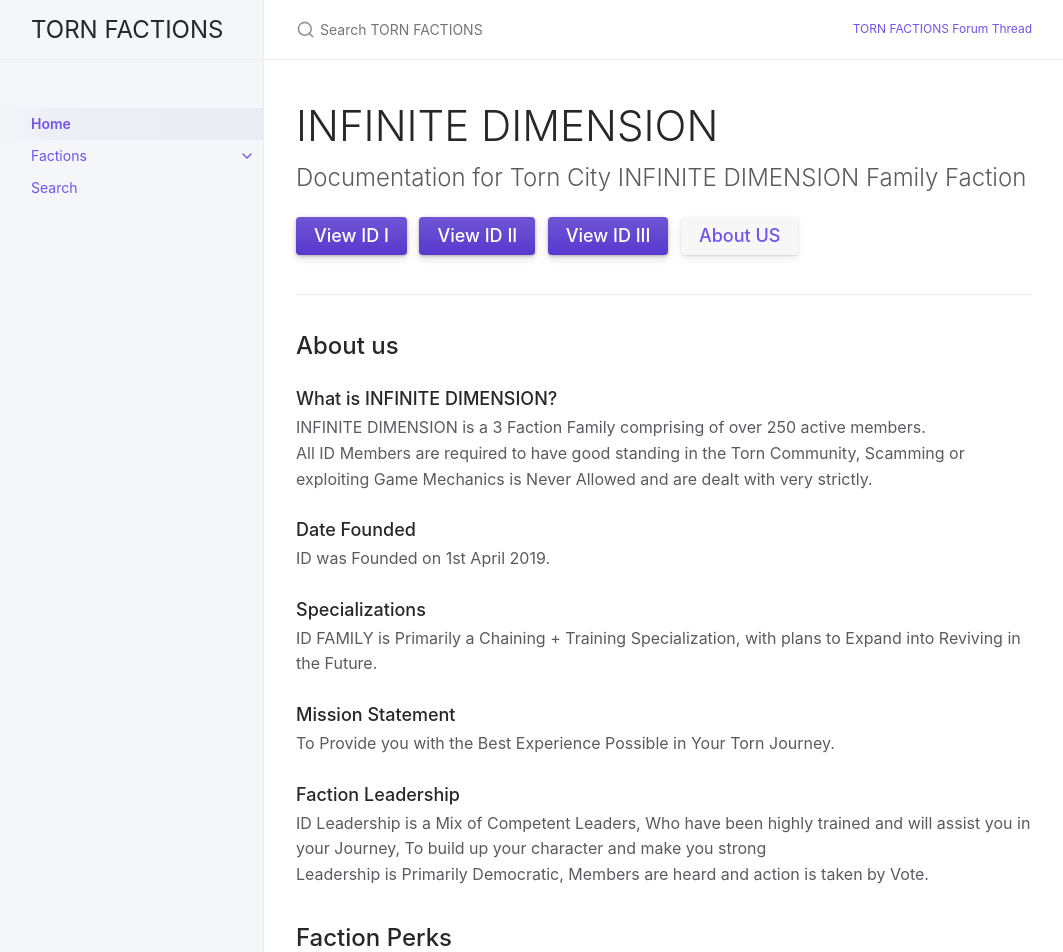
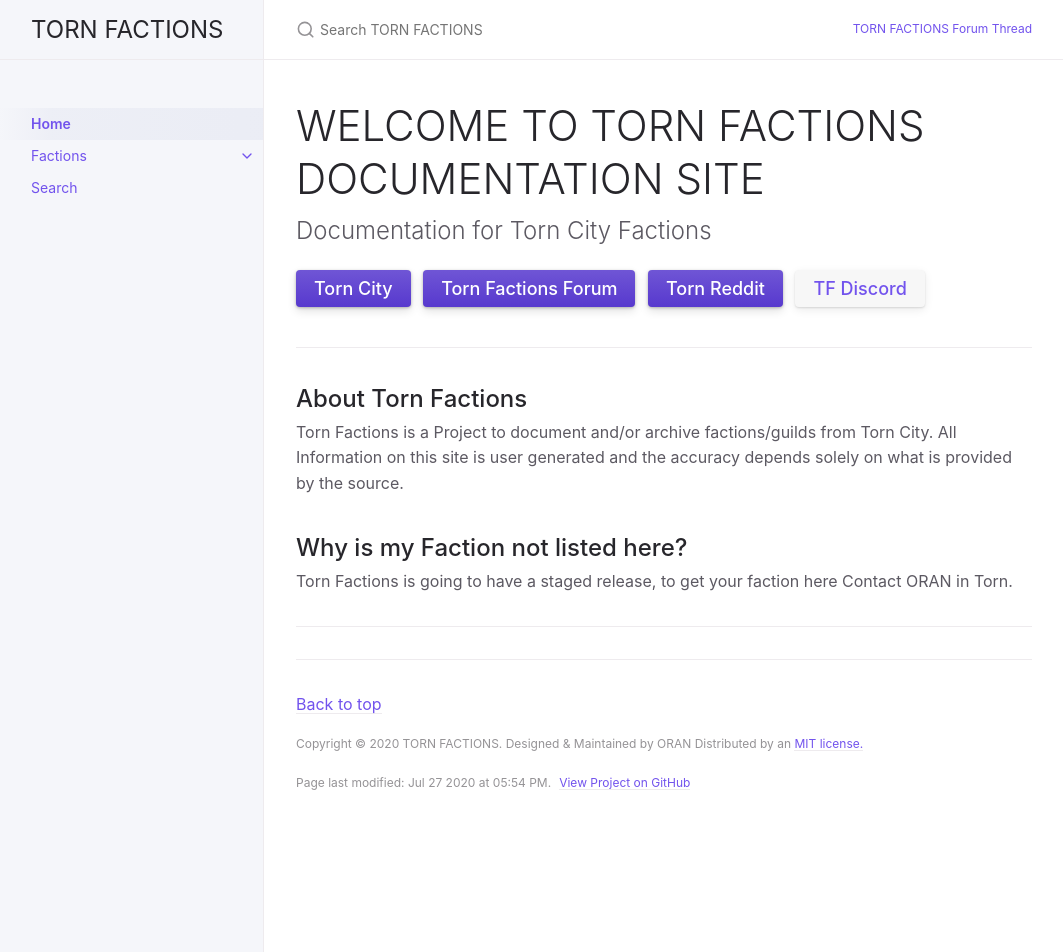
Before and after one commit to OranWeb/id-doc, a Jekyll site: the page built from index.md, in a window 1280 px wide and 1400 px high. Shown: the top 952 px of the window, without its empty margins (108-1171 px from the left). Built offline with Jekyll 4.4.1, drawn with Linux system fonts in a browser that asks for light colours; some of the changed text lies outside the part shown.

Commit message:
Update index.md

```diff
--- a/index.md
+++ b/index.md
@@ -2,54 +2,28 @@
 layout: default
 title: Home
 nav_order: 1
-description: "INFINITE DIMENSION FACTION DOCUMENTATION"
+description: "TORN FACTIONS DOCUMENTATION"
 permalink: /
-last_modified_date: 2020-04-27T17:54:08+0000
+last_modified_date: 2020-07-27T17:54:08+0000
 ---
 
-# INFINITE DIMENSION
+# WELCOME TO TORN FACTIONS DOCUMENTATION SITE
 {: .fs-9 }
 
-Documentation for Torn City INFINITE DIMENSION Family Faction
+Documentation for Torn City Factions
 {: .fs-6 .fw-300 }
 
-[View ID I](#getting-started){: .btn .btn-primary .fs-5 .mb-4 .mb-md-0 .mr-2 }
-[View ID II](#getting-started){: .btn .btn-primary .fs-5 .mb-4 .mb-md-0 .mr-2 }
-[View ID III](#getting-started){: .btn .btn-primary .fs-5 .mb-4 .mb-md-0 .mr-2 }
-[About US](#about-us){: .btn .fs-5 .mb-4 .mb-md-0 }
+[Torn City](#getting-started){: .btn .btn-primary .fs-5 .mb-4 .mb-md-0 .mr-2 }
+[Torn Factions Forum](#getting-started){: .btn .btn-primary .fs-5 .mb-4 .mb-md-0 .mr-2 }
+[Torn Reddit](#getting-started){: .btn .btn-primary .fs-5 .mb-4 .mb-md-0 .mr-2 }
+[TF Discord](#about-us){: .btn .fs-5 .mb-4 .mb-md-0 }
 
 ---
 
-## About us
-
-### What is INFINITE DIMENSION?
-
-INFINITE DIMENSION is a 3 Faction Family comprising of over 250 active members.
-All ID Members are required to have good standing in the Torn Community, Scamming or exploiting Game Mechanics is Never Allowed and are dealt with very strictly.
-<br>
-### Date Founded
-ID was Founded on 1st April 2019.
-### Specializations
-ID FAMILY is Primarily a Chaining + Training Specialization, with plans to Expand into Reviving in the Future.
-### Mission Statement
-To Provide you with the Best Experience Possible in Your Torn Journey.
-### Faction Leadership
-ID Leadership is a Mix of Competent Leaders, Who have been highly trained and will assist you in your Journey, To build up your character and make you strong
-Leadership is Primarily Democratic, Members are heard and action is taken by Vote.
-## Faction Perks
-All ID Members have access to Premium Armory filled with Diamond Bladed Knives For Everyone and Armalites (for top chainers), Full Set of Combat Gear is Also Provided.
-Xanax is Provided for Chaining if you're unable to afford and other cheap drugs + Beer/Candy is also available for use.
-Members get access to our Guides list filled with Huge amount informative Guides
-Usual Perks are Toleration Maxed, Steadfast, Voracity/Criminality and Excursion( +9 Travel Items)
-
-..
-## Faction image
-![fac-image](https://factionimages.torn.com/56611a5e-521b-4edd-1778676.jpg)
-## Faction description
-![fac-description](http://i.oran.pw/images/RoQ9D.png )
-
-## Other Art Work
-![fac-description](https://i.imgur.com/EZlqcPp.jpg )
+## About Torn Factions
+Torn Factions is a Project to document and/or archive factions/guilds from Torn City. All Information on this site is user generated and the accuracy depends solely on what is provided by the source.
+## Why is my Faction not listed here?
+Torn Factions is going to have a staged release, to get your faction here Contact ORAN in Torn.
 
 
 ---
```
